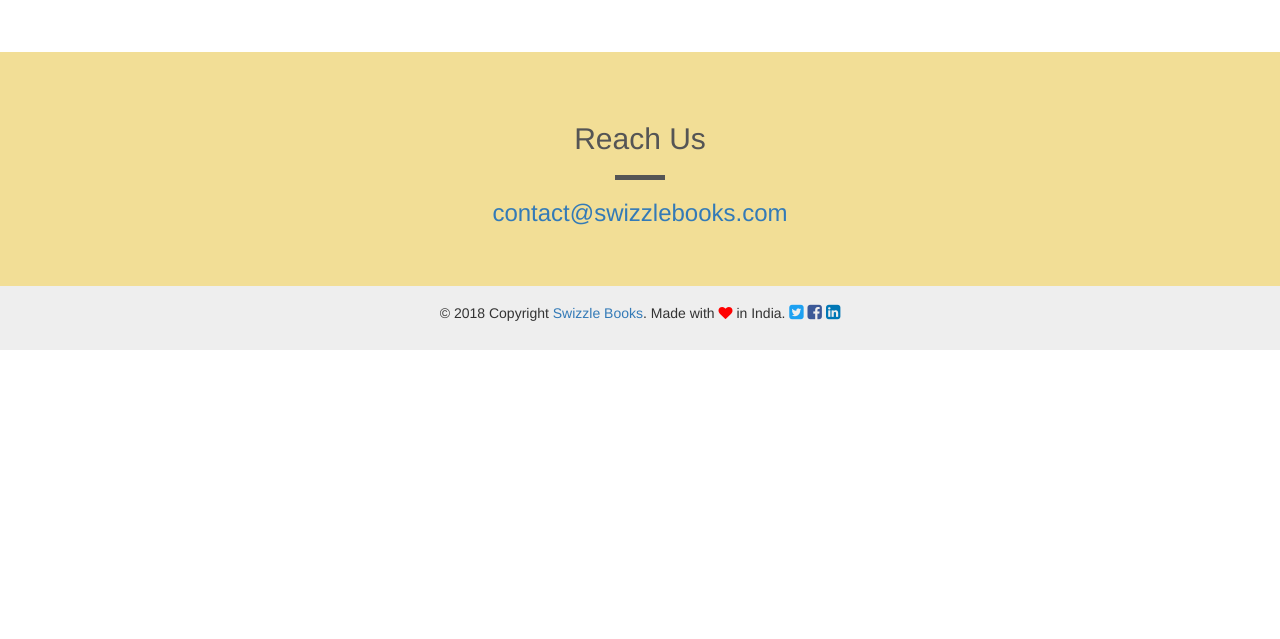
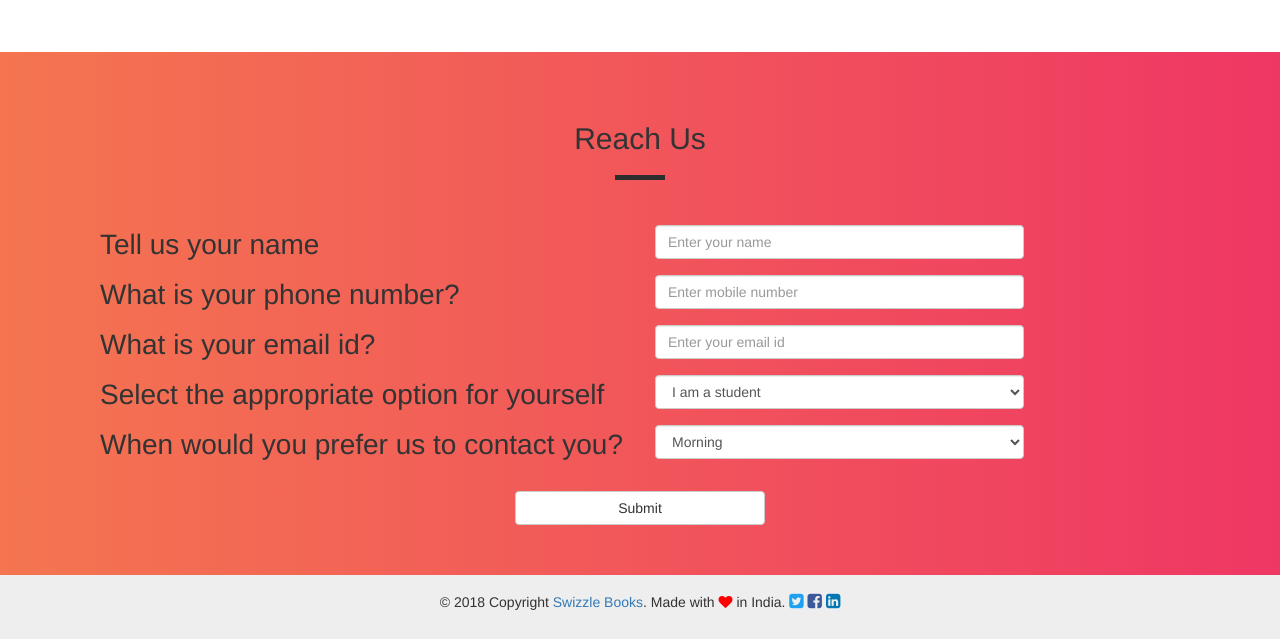
Before and after one commit to swizzlebooks-team/swizzlebooks-team.github.io, a plain HTML site: page index.html in a window 1280 px wide. Shown: the part 1797-2436 px from the top of the page. Before the commit the page ends 2147 px from the top, so only its background shows below. Drawn offline with nearby package versions, Linux system fonts and the light colour scheme.

Commit message:
new commit

```diff
--- a/index.html
+++ b/index.html
@@ -66,6 +66,44 @@
         });
 
     })(jQuery);
+
+    function submit_form(){
+      document.getElementById('btn').style.display = 'none';
+      document.getElementById('loader').style.display = 'block';
+
+      var name = document.getElementById("name").value;
+      var number = document.getElementById("number").value;
+      var email = document.getElementById("email").value;
+      var type = document.getElementById("type").value;
+      var time = document.getElementById("time").value;
+
+      var req_data = {"name": name, "number": number, "email": email, "type": type, "time": time};
+
+      if((name.length != 0) && (email.length != 0) && (number.length != 0)){
+
+        console.log(name + ' | ' + email + ' | ' + number + ' | ' + type + ' | ' + time)
+
+        $(document).ready(function(){
+          $.get('https://sw-kg.herokuapp.com/dd/'+JSON.stringify(req_data), function(data){
+            console.log(data.status)
+            document.getElementById('notif').style.display = 'none';
+            document.getElementById('ok').style.display = 'none';
+            document.getElementById('na').style.display = 'none';
+            document.getElementById('loader').style.display = 'none';
+            if(data.status == 'OK'){
+              document.getElementById('ok').style.display = 'block';
+            }else{
+              document.getElementById('na').style.display = 'block';
+              document.getElementById('btn').style.display = 'block';
+            }
+          })
+        })
+
+      }else{
+        document.getElementById('notif').style.display = 'block';
+      }
+
+    }
     </script>
 
     <style type="text/css">
@@ -251,8 +289,9 @@
         </div>
       </div>
 
-      <div class="row" style="background-color: #f2de96; padding-top: 25px; padding-bottom: 50px;">
-        <div class="col-md-12">
+
+      <div class="row" style="background-image: -webkit-linear-gradient(180deg, #ef3764 0%, #f47550 100%); padding-top: 25px; padding-bottom: 50px;">
+        <!-- <div class="col-md-12">
           <div class="row">
             <div class="col-md-4"></div>
             <div class="col-md-4 text-center">
@@ -264,7 +303,106 @@
             </div>
             <div class="col-md-4"></div>
           </div>
+        </div> -->
+
+        <div class="col-md-12">
+
+          <div class="row">
+            <div class="col-md-4"></div>
+            <div class="col-md-4 text-center">
+              <h2 style="padding-top: 25px;">Reach Us</h2>
+              <hr style="width: 50px; border-width: 5px; border-color: #2d2d2d; padding-bottom: 25px;">
+            </div>
+            <div class="col-md-4"></div>
+          </div>
+
+          <div class="row">
+            <div class="col-md-6" style="padding-left: 100px;">
+              <p style="font-size: 2em;">Tell us your name</p>
+            </div>
+            <div class="col-md-6" style="padding-right: 20%;">
+              <div class="form-group">
+                <input type="text" class="form-control" id="name" placeholder="Enter your name">
+              </div>
+            </div>
+          </div>
+
+          <div class="row">
+            <div class="col-md-6" style="padding-left: 100px;">
+              <p style="font-size: 2em;">What is your phone number?</p>
+            </div>
+            <div class="col-md-6" style="padding-right: 20%;">
+              <div class="form-group">
+                <input type="text" class="form-control" id="number" placeholder="Enter mobile number">
+              </div>
+            </div>
+          </div>
+
+          <div class="row">
+            <div class="col-md-6" style="padding-left: 100px;">
+              <p style="font-size: 2em;">What is your email id?</p>
+            </div>
+            <div class="col-md-6" style="padding-right: 20%;">
+              <div class="form-group">
+                <input type="email" class="form-control" id="email" placeholder="Enter your email id">
+              </div>
+            </div>
+          </div>
+
+          <div class="row">
+            <div class="col-md-6" style="padding-left: 100px;">
+              <p style="font-size: 2em;">Select the appropriate option for yourself</p>
+            </div>
+            <div class="col-md-6" style="padding-right: 20%;">
+              <div class="form-group">
+                <select class="form-control" name="type" id="type">
+                  <option value="Student">I am a student</option>
+                  <option value="Faculty">I am a faculty</option>
+                  <option value="Teacher">I am a teacher</option>
+                  <option value="Institute">We are an educational institute</option>
+                </select>
+              </div>
+            </div>
+          </div>
+
+          <div class="row">
+            <div class="col-md-6" style="padding-left: 100px;">
+              <p style="font-size: 2em;">When would you prefer us to contact you?</p>
+            </div>
+            <div class="col-md-6" style="padding-right: 20%;">
+              <div class="form-group">
+                <select class="form-control" name="time" id="time">
+                  <option value="morning">Morning</option>
+                  <option value="afternoon">Afternoon</option>
+                  <option value="evening">Evening</option>
+                </select>
+              </div>
+            </div>
+          </div>
+
+          <div class="row">
+            <div class="col-md-12" style="padding-left: 100px;">
+              <p style="color: #fff; display: none;" id="notif">Please fill all the fields</p>
+              <p style="color: #fff; display: none;" id="ok">Request submitted successfully! We will reach out to you soon :)</p>
+              <p style="color: #fff; display: none;" id="na">Error submitting request :(</p>
+            </div>
+          </div>
+
+          <div class="row">
+            <div class="col-md-12 text-center" style="padding-top: 15px;">
+              <button id="btn" class="btn btn-default" style="width: 20%;" onclick="submit_form()">Submit</button>
+              <center><img src="img/loader.gif" id="loader" style="width: 5%; display: none;"></center>
+            </div>
+          </div>
+
         </div>
+
+
+
+
+
+        <!--  -->
+
 
       </div>
       <div class="row" style="padding: 15px; background-color: #eee;">
```
